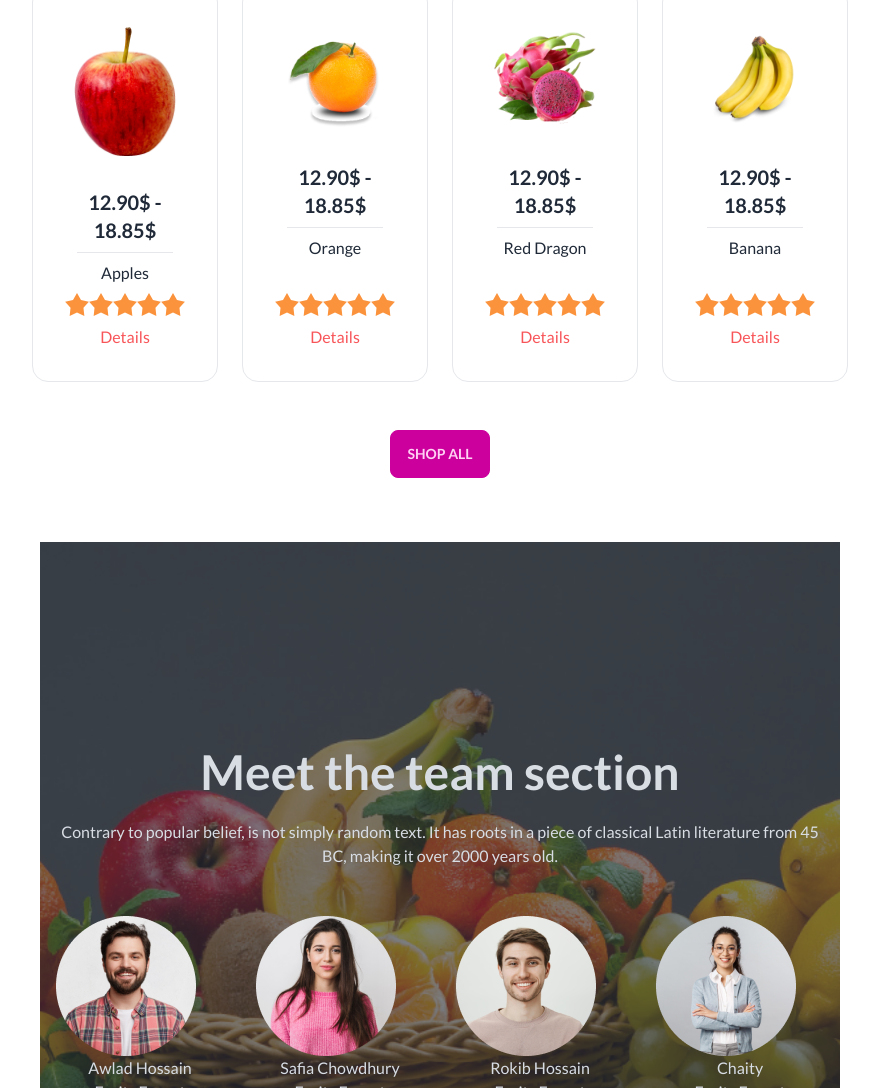
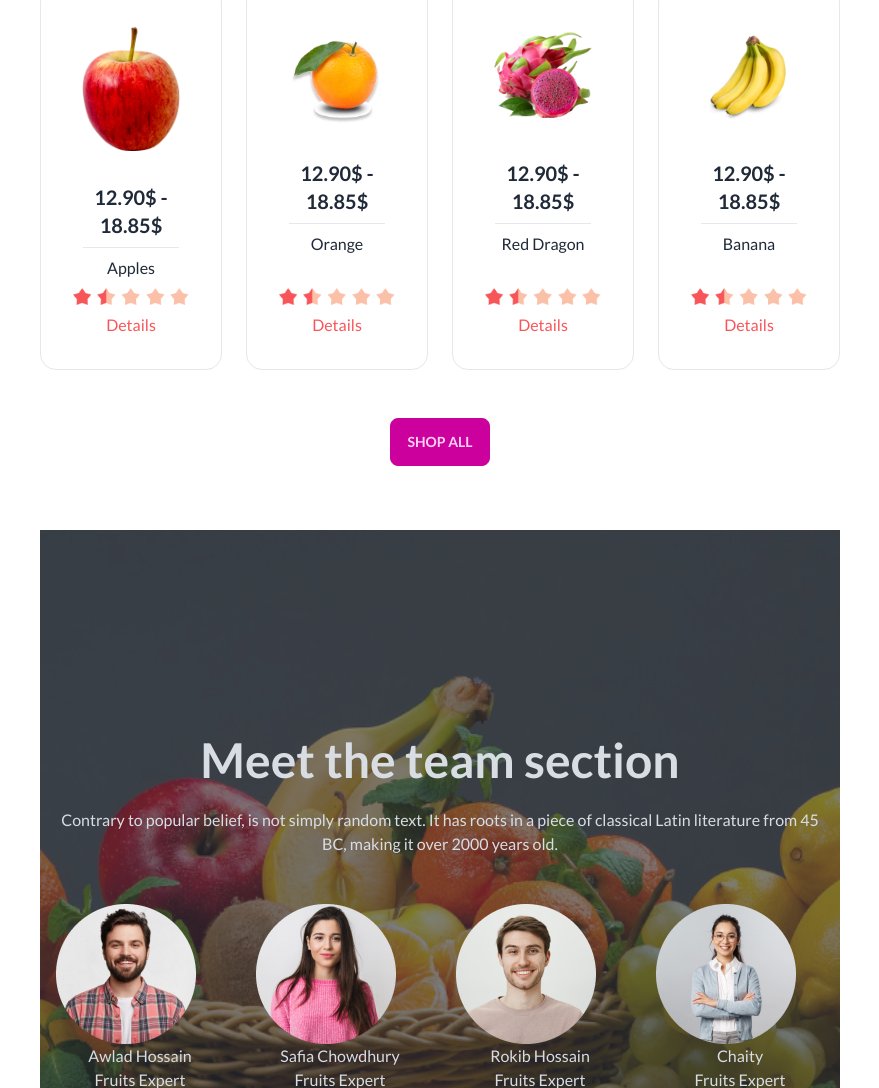
Before and after one commit to Abu-Rayhan-66/my-fruits-shop, a plain HTML site: page index.html in a window 1280 px wide. Shown: the part 1272-2360 px from the top of the page, without its empty margins (200-1079 px from the left). Drawn offline with nearby package versions, Linux system fonts and the light colour scheme.

Commit message:
correction

```diff
--- a/index.html
+++ b/index.html
@@ -274,15 +274,7 @@
           <h2 class="card-title">12.90$ - 18.85$</h2>
           <hr width="96">
           <p>Apples</p>
-          <div class="rating">
-            <input type="radio" name="rating-2" class="mask mask-star-2 bg-orange-400" />
-            <input type="radio" name="rating-2" class="mask mask-star-2 bg-orange-400" checked />
-            <input type="radio" name="rating-2" class="mask mask-star-2 bg-orange-400" />
-            <input type="radio" name="rating-2" class="mask mask-star-2 bg-orange-400" />
-            <input type="radio" name="rating-2" class="mask mask-star-2 bg-orange-400" />
-
-
-          </div>
+          <a href=""><img src="./images/star.png" alt=""></a>
 
   <!-- The button to open modal -->
 <a href="#my_modal_8" class="text-[#F85559]">Details</a>
@@ -294,13 +286,7 @@
     <h3 class="font-bold text-lg ml-48">Apples</h3>
     <p class="py-4">Professional employees are there for you to pick the most amazing and fresh fruits.</p>
 
-    <div class="rating ml-40">
-      <input type="radio" name="rating-2" class="mask mask-star-2 bg-orange-400" />
-      <input type="radio" name="rating-2" class="mask mask-star-2 bg-orange-400" checked />
-      <input type="radio" name="rating-2" class="mask mask-star-2 bg-orange-400" />
-      <input type="radio" name="rating-2" class="mask mask-star-2 bg-orange-400" />
-      <input type="radio" name="rating-2" class="mask mask-star-2 bg-orange-400" />
-    </div>
+    <a href=""><img class="ml-40" src="./images/star.png" alt=""></a>
     <div class="modal-action mr-32 gap-5">
       <a href="#" class="btn btn-outline btn-secondary">Close</a>
      <a href="#" class="btn btn-active btn-accent ">Buy Now</a>
@@ -317,15 +303,7 @@
           <h2 class="card-title">12.90$ - 18.85$</h2>
           <hr width="96">
           <p>Orange</p>
-          <div class="rating">
-            <input type="radio" name="rating-2" class="mask mask-star-2 bg-orange-400" />
-            <input type="radio" name="rating-2" class="mask mask-star-2 bg-orange-400" checked />
-            <input type="radio" name="rating-2" class="mask mask-star-2 bg-orange-400" />
-            <input type="radio" name="rating-2" class="mask mask-star-2 bg-orange-400" />
-            <input type="radio" name="rating-2" class="mask mask-star-2 bg-orange-400" />
-
-
-          </div>
+          <a href=""><img src="./images/star.png" alt=""></a>
   <!-- The button to open modal -->
 <a href="#my_modal_9" class="text-[#F85559]">Details</a>
 </div>
@@ -336,13 +314,7 @@
     <h3 class="font-bold text-lg ml-48">Orange</h3>
     <p class="py-4">Professional employees are there for you to pick the most amazing and fresh fruits.</p>
 
-    <div class="rating ml-40">
-      <input type="radio" name="rating-2" class="mask mask-star-2 bg-orange-400" />
-      <input type="radio" name="rating-2" class="mask mask-star-2 bg-orange-400" checked />
-      <input type="radio" name="rating-2" class="mask mask-star-2 bg-orange-400" />
-      <input type="radio" name="rating-2" class="mask mask-star-2 bg-orange-400" />
-      <input type="radio" name="rating-2" class="mask mask-star-2 bg-orange-400" />
-    </div>
+    <a href=""><img class="ml-40" src="./images/star.png" alt=""></a>
     <div class="modal-action mr-32 gap-6">
       <a href="#" class="btn btn-outline btn-secondary">Close</a>
      <a href="#" class="btn btn-active btn-accent ">Buy Now</a>
@@ -360,15 +332,7 @@
     <h2 class="card-title">12.90$ - 18.85$</h2>
     <hr width="96">
     <p>Red Dragon</p>
-    <div class="rating">
-      <input type="radio" name="rating-2" class="mask mask-star-2 bg-orange-400" />
-      <input type="radio" name="rating-2" class="mask mask-star-2 bg-orange-400" checked />
-      <input type="radio" name="rating-2" class="mask mask-star-2 bg-orange-400" />
-      <input type="radio" name="rating-2" class="mask mask-star-2 bg-orange-400" />
-      <input type="radio" name="rating-2" class="mask mask-star-2 bg-orange-400" />
-
-
-    </div>
+    <a href=""><img src="./images/star.png" alt=""></a>
 <!-- The button to open modal -->
 <a href="#my_modal_10" class="text-[#F85559]">Details</a>
 </div>
@@ -379,13 +343,7 @@
 <h3 class="font-bold text-lg ml-48">Red Dragon</h3>
 <p class="py-4">Professional employees are there for you to pick the most amazing and fresh fruits.</p>
 
-<div class="rating ml-40">
-<input type="radio" name="rating-2" class="mask mask-star-2 bg-orange-400" />
-<input type="radio" name="rating-2" class="mask mask-star-2 bg-orange-400" checked />
-<input type="radio" name="rating-2" class="mask mask-star-2 bg-orange-400" />
-<input type="radio" name="rating-2" class="mask mask-star-2 bg-orange-400" />
-<input type="radio" name="rating-2" class="mask mask-star-2 bg-orange-400" />
-</div>
+<a href=""><img class="ml-40" src="./images/star.png" alt=""></a>
 <div class="modal-action mr-32 gap-6">
 <a href="#" class="btn btn-outline btn-secondary">Close</a>
 <a href="#" class="btn btn-active btn-accent ">Buy Now</a>
@@ -406,15 +364,7 @@
     <h2 class="card-title">12.90$ - 18.85$</h2>
     <hr width="96">
     <p>Banana</p>
-    <div class="rating">
-      <input type="radio" name="rating-2" class="mask mask-star-2 bg-orange-400" />
-      <input type="radio" name="rating-2" class="mask mask-star-2 bg-orange-400" checked />
-      <input type="radio" name="rating-2" class="mask mask-star-2 bg-orange-400" />
-      <input type="radio" name="rating-2" class="mask mask-star-2 bg-orange-400" />
-      <input type="radio" name="rating-2" class="mask mask-star-2 bg-orange-400" />
-
-
-    </div>
+    <a href=""><img src="./images/star.png" alt=""></a>
 <!-- The button to open modal -->
 <a href="#my_modal_11" class="text-[#F85559]">Details</a>
 </div>
@@ -425,13 +375,8 @@
 <h3 class="font-bold text-lg ml-48">Banana</h3>
 <p class="py-4">Professional employees are there for you to pick the most amazing and fresh fruits.</p>
 
-<div class="rating ml-40">
-<input type="radio" name="rating-2" class="mask mask-star-2 bg-orange-400" />
-<input type="radio" name="rating-2" class="mask mask-star-2 bg-orange-400" checked />
-<input type="radio" name="rating-2" class="mask mask-star-2 bg-orange-400" />
-<input type="radio" name="rating-2" class="mask mask-star-2 bg-orange-400" />
-<input type="radio" name="rating-2" class="mask mask-star-2 bg-orange-400" />
-</div>
+<a href=""><img class="ml-40" src="./images/star.png" alt=""></a>
+
 <div class="modal-action mr-32 gap-6">
 <a href="#" class="btn btn-outline btn-secondary">Close</a>
 <a href="#" class="btn btn-active btn-accent ">Buy Now</a>
```
Also changed, not shown: images/img1.png (added), images/star.png (added).
